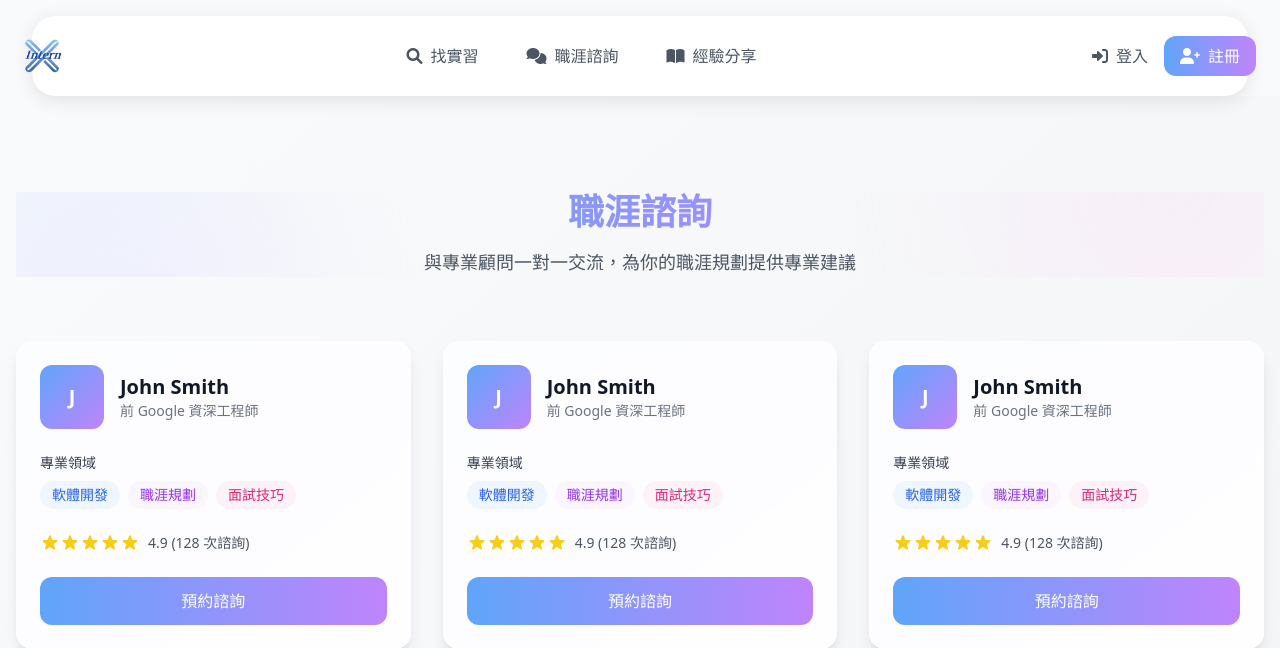
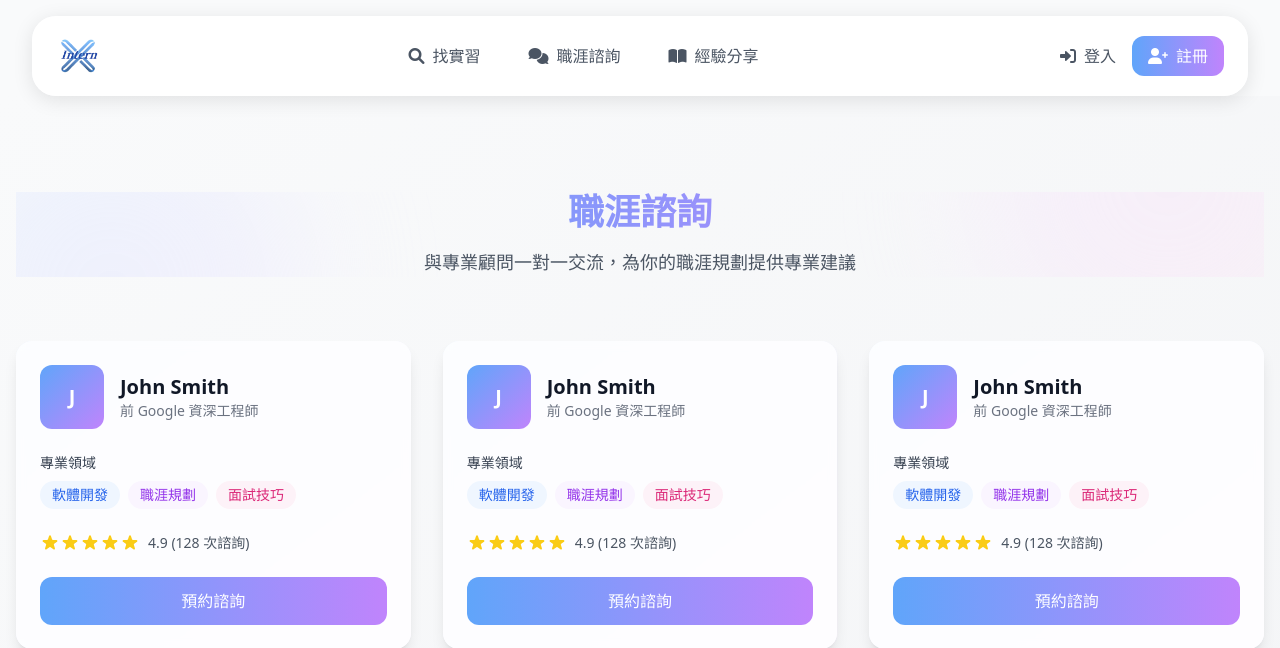
Before and after one commit to 10956044/internx2, a Flask app: page /consulting in a window 1280 px wide. Shown: the top 648 px of the page. Run offline with Flask 3, Linux system fonts and the light colour scheme; parts of the project's set-up code (start-up, migrations or seed data) failed here and were passed over; some libraries are stand-ins or nearby versions.

Commit message:
Update base.html

```diff
--- a/templates/base.html
+++ b/templates/base.html
@@ -193,7 +193,7 @@
     <nav class="navbar">
         <div class="container mx-auto px-8 h-full flex items-center justify-between">
             <!-- Logo -->
-            <div class="flex-shrink-0 -ml-12">
+            <div class="flex-shrink-0 -ml-3">
                 <a href="{{ url_for('index') }}" class="flex items-center">
                     <img src="{{ url_for('static', filename='images/logo.jpg') }}"
                          alt="InternX Logo"
@@ -215,7 +215,7 @@
             </div>
 
             <!-- 登入/註冊按鈕 -->
-            <div class="flex items-center space-x-4 mr-[-40px]">
+            <div class="flex items-center space-x-4 mr-[-8px]">
                 {% if current_user.is_authenticated %}
                     <div class="relative group">
                         <button class="flex items-center space-x-2 focus:outline-none">
```
